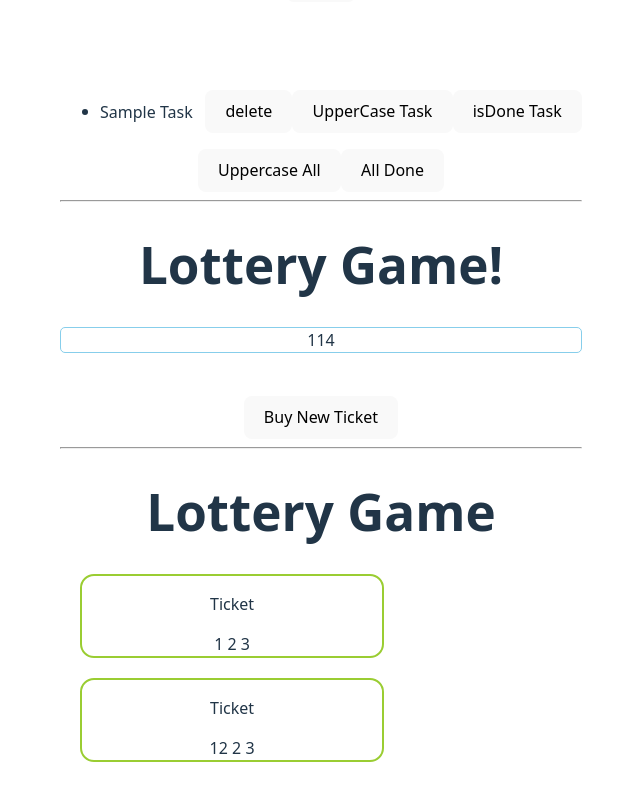
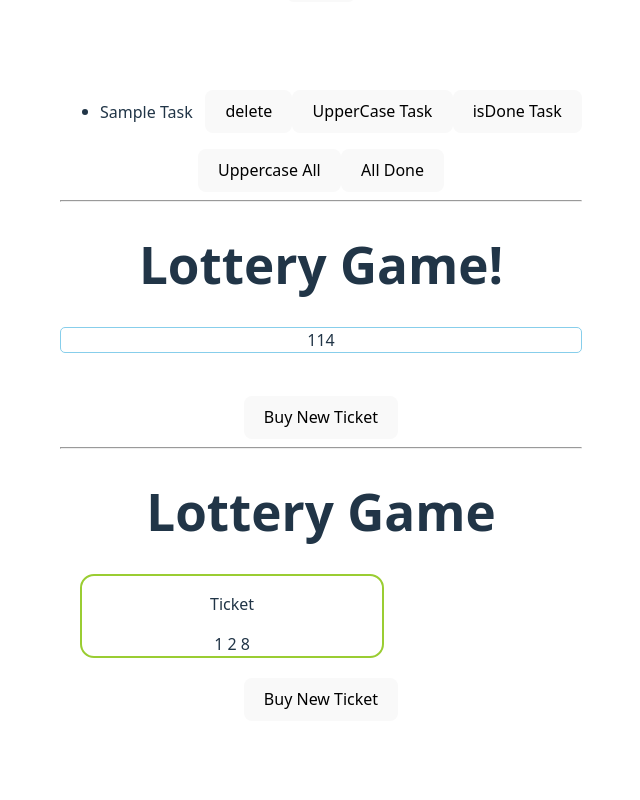
Before and after one commit to Aditya-Gujarkar/Learning-React, a React (Vite) app in the folder react-states/: page / in a window 1280 px wide. Shown: the part 545-1345 px from the top of the page, without its empty margins (319-959 px from the left). After the commit the page ends 1317 px from the top, so only its background shows below. Built offline with nearby package versions, Linux system fonts and the light colour scheme.

Commit message:
react 5 completed

```diff
--- /dev/null
+++ b/react-states/src/AButton.jsx
@@ -0,0 +1,3 @@
+export default function AButton({action}){
+    return <button onClick={action}>Buy New Ticket</button>
+}
--- a/react-states/src/ALotteryGame.jsx
+++ b/react-states/src/ALotteryGame.jsx
@@ -1,13 +1,24 @@
 import "./ALotteryGame.css"
 import ATicket from "./ATicket"
+import {useState} from "react";
+import {genTicket,sum} from "./helper"
+import AButton from "./AButton";
 
-export default function ALotteryGame() {
+export default function ALotteryGame({n,winningCond}) {
+        const [ticket, setTicket]=useState(genTicket(n));
+    let isWinning= winningCond(ticket);
+
+    let buyTicket=()=>{
+        setTicket(genTicket(n));
+    }
   return (
     <div className="ALotteryGame">
     <h1>Lottery Game</h1>
-    <ATicket ticket={[1,2,3]}/>
-        <ATicket ticket={[12,2,3]}/>
-
+    <ATicket ticket={ticket}/>
+                        {/* <button onClick={buyTicket}>Buy New Ticket</button> */}
+                        <AButton action={buyTicket}/> {/*  passing this method as props */}
+        <br />
+        <h3>{isWinning && "Congratulations! You won!"}</h3>
     </div>
   )
 }
--- a/react-states/src/ATicketNum.jsx
+++ b/react-states/src/ATicketNum.jsx
@@ -1,4 +1,4 @@
-import "./ATicket.css"
+import "./ATicketNum.css"
 
 export default function ATicketNum({ num }) {
   return <span className="ATicketNum"> {num}</span>
--- a/react-states/src/App.jsx
+++ b/react-states/src/App.jsx
@@ -7,10 +7,17 @@ import LikeButton from './LikeButton'
 import ToDoApp from './ToDoApp'
 import LotteryBasic from './LotteryBasic'
 import ALotteryGame from './ALotteryGame'
+import {sum} from "./helper"
 
 function App() {
   // const [count, setCount] = useState(0)
 
+  // PASSING FUNCTIONS AS PROPS
+  const winningCond=(ticket)=>{
+    // return sum(ticket)===15;
+    // return ticket.every(num=>num===ticket[0]);
+    return ticket[0]===0;
+  }
   return (
     <>
       {/* <div>
@@ -41,7 +48,7 @@ function App() {
       <hr />
       <LotteryBasic />
       <hr />
-      <ALotteryGame />
+      <ALotteryGame n={3} winningCond={winningCond}/>
     </>
   )
 }
```
